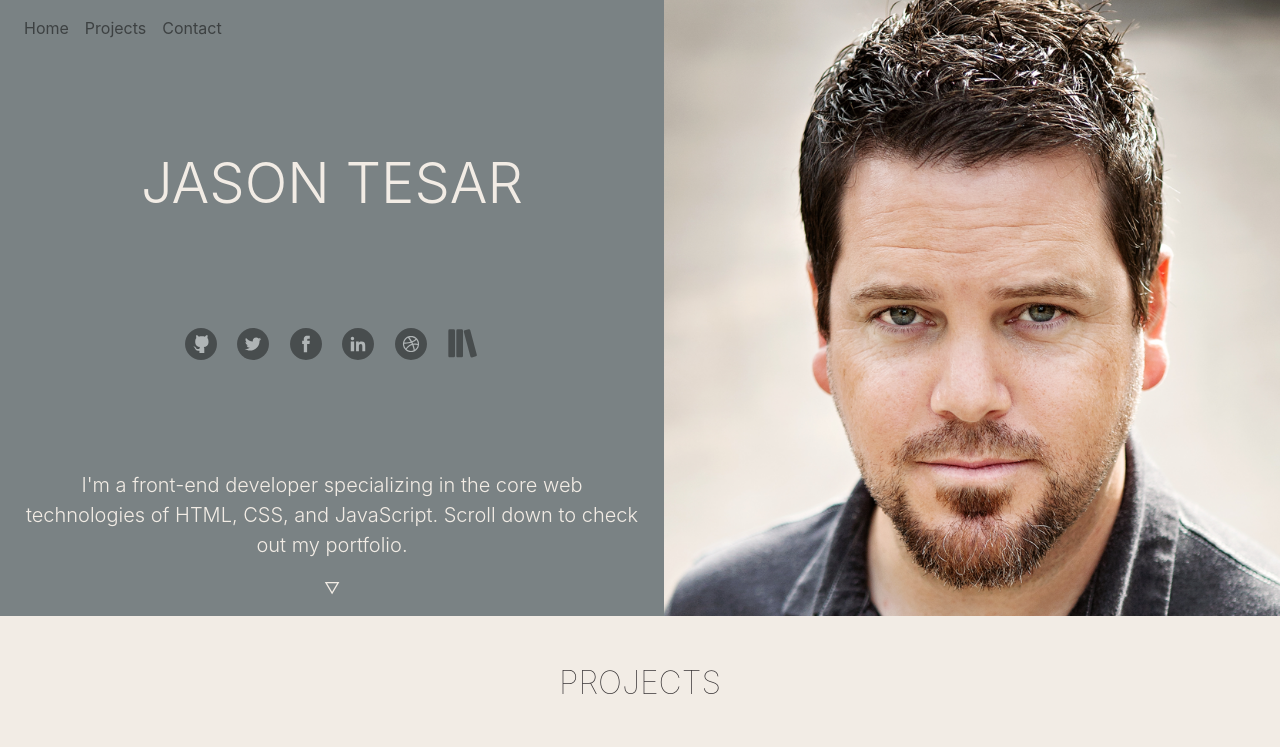
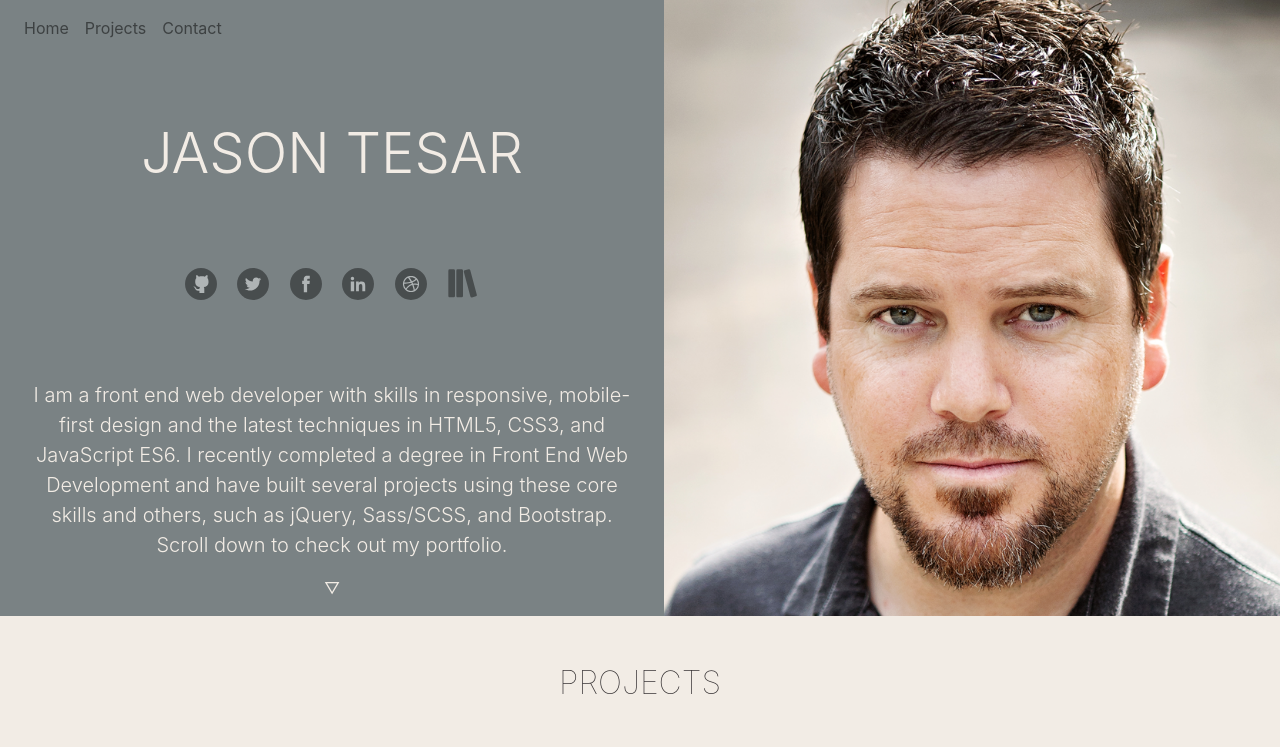
Before and after one commit to jasonTesar/jasontesar.github.io, a plain HTML site: page index.html in a window 1280 px wide. Shown: the top 747 px of the page. Drawn offline with nearby package versions, Linux system fonts and the light colour scheme.

Commit message:
update intro text

```diff
--- a/index.html
+++ b/index.html
@@ -38,7 +38,7 @@
             </div>
             <!-- Intro text -->
             <div>
-              <p class="lead text-center">I'm a front-end developer specializing in the core web technologies of HTML, CSS, and JavaScript. Scroll down to check out my portfolio.</p>
+              <p class="lead text-center">I am a front end web developer with skills in responsive, mobile-first design and the latest techniques in HTML5, CSS3, and JavaScript ES6. I recently completed a degree in Front End Web Development and have built several projects using these core skills and others, such as jQuery, Sass/SCSS, and Bootstrap. Scroll down to check out my portfolio.</p>
               <p class="text-center">&xdtri;</p>
             </div>
           </div>
```
